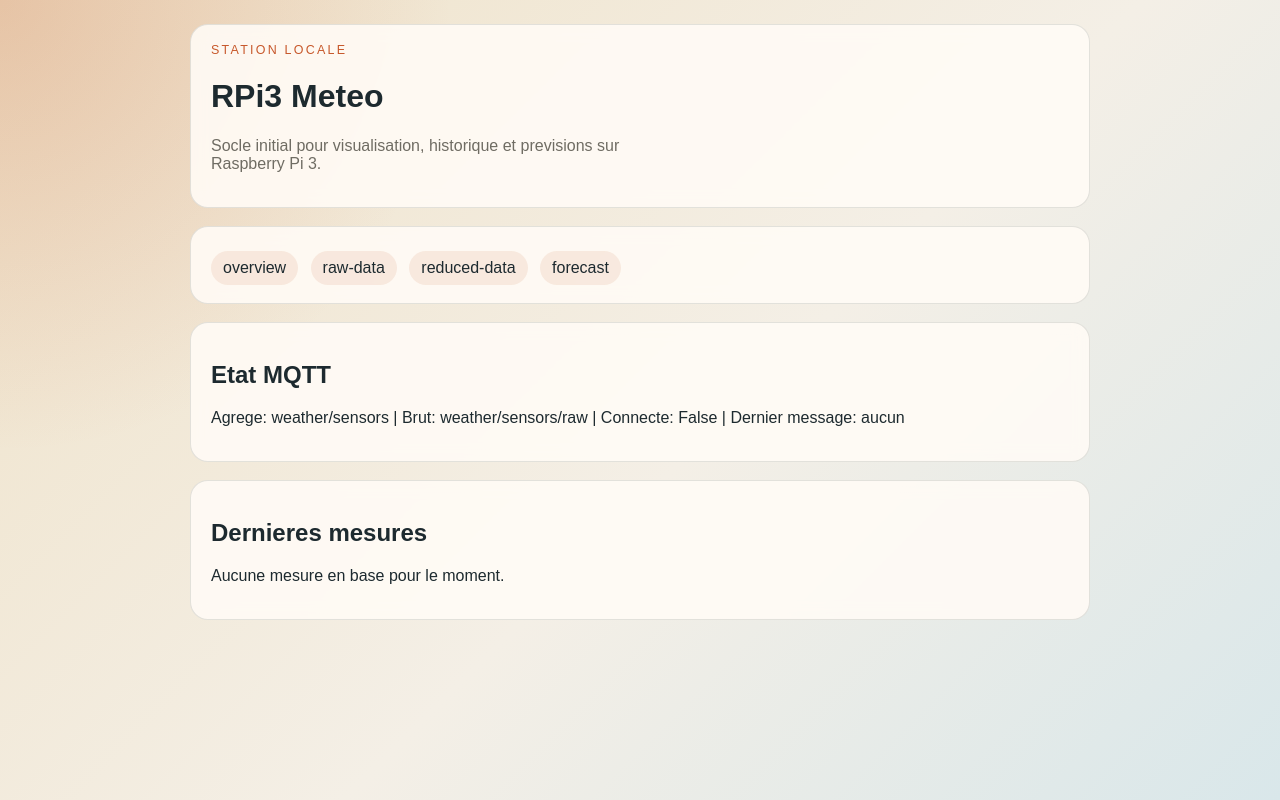
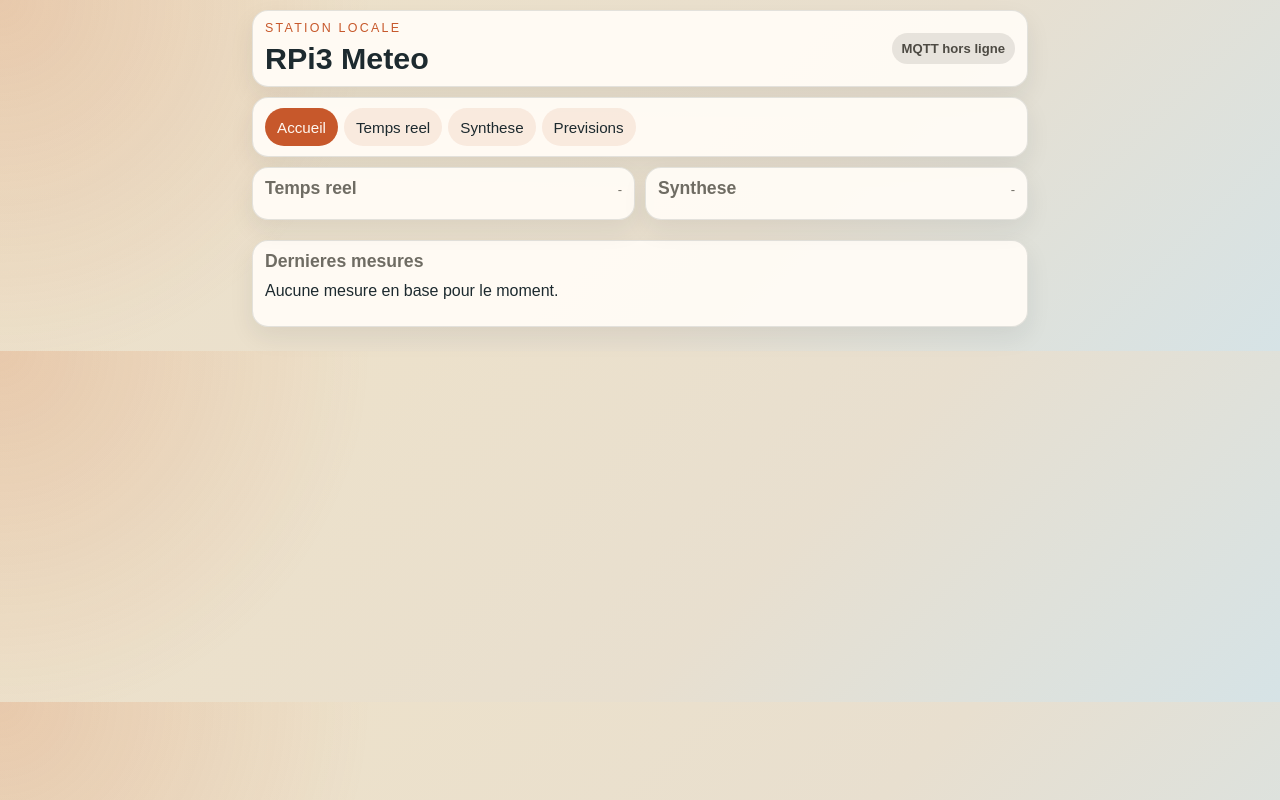
Before and after one commit to jgrelet/rpi3-meteo, a FastAPI app: page / in a window 1280 px wide. Run offline with FastAPI, Linux system fonts and the light colour scheme; data that the repository does not hold is empty.

Commit message:
design interface for 800x480 screen resolution

```diff
--- a/app/main.py
+++ b/app/main.py
@@ -1,7 +1,8 @@
 from __future__ import annotations
 
+import json
 from contextlib import asynccontextmanager
-from typing import Dict, Union
+from typing import Dict, List, Union
 
 from fastapi import FastAPI, Request
 from fastapi.responses import HTMLResponse
@@ -20,6 +21,56 @@ from app.mqtt_ingestion import MqttIngestionService
 
 templates = Jinja2Templates(directory="app/templates")
 mqtt_service = MqttIngestionService()
+PAGE_LABELS = {
+    "overview": "Accueil",
+    "raw-data": "Temps reel",
+    "reduced-data": "Synthese",
+    "forecast": "Previsions",
+}
+
+
+def nav_pages() -> List[Dict[str, str]]:
+    pages = []
+    for page in UI["pages"]:
+        pages.append(
+            {
+                "id": page,
+                "label": PAGE_LABELS.get(page, page),
+                "href": "/" if page == "overview" else "/pages/" + page,
+            }
+        )
+    return pages
+
+
+def compact_timestamp(value: str | None) -> str:
+    if not value:
+        return "-"
+    return value.replace("T", " ")[:19]
+
+
+def metric_cards_from_payload(payload_json: str | None) -> List[Dict[str, str]]:
+    if not payload_json:
+        return []
+    payload = json.loads(payload_json)
+    keys = [
+        ("temperature_c", "Temperature", "C"),
+        ("humidity_pct", "Humidite", "%"),
+        ("pressure_hpa", "Pression", "hPa"),
+        ("wind_speed_kmh", "Vent", "km/h"),
+        ("wind_dir_cardinal", "Direction", ""),
+        ("rain_mm_total", "Pluie", "mm"),
+    ]
+    cards = []
+    for key, label, unit in keys:
+        if key in payload:
+            cards.append(
+                {
+                    "label": label,
+                    "value": str(payload[key]),
+                    "unit": unit,
+                }
+            )
+    return cards
 
 
 @asynccontextmanager
@@ -39,12 +90,18 @@ async def overview(request: Request) -> HTMLResponse:
     latest_readings = fetch_latest_readings(export_mode="aggregated")
     if not latest_readings:
         latest_readings = fetch_latest_readings(export_mode="raw")
+    latest_raw = fetch_latest_messages(limit=1, export_mode="raw")
+    latest_aggregated = fetch_latest_messages(limit=1, export_mode="aggregated")
     context = {
         "request": request,
         "title": UI["title"],
         "refresh_seconds": UI["refresh_seconds"],
-        "pages": UI["pages"],
+        "pages": nav_pages(),
         "latest_readings": latest_readings,
+        "raw_cards": metric_cards_from_payload(latest_raw[0]["payload_json"]) if latest_raw else [],
+        "aggregated_cards": metric_cards_from_payload(latest_aggregated[0]["payload_json"]) if latest_aggregated else [],
+        "latest_raw_at": compact_timestamp(latest_raw[0]["recorded_at"]) if latest_raw else "-",
+        "latest_aggregated_at": compact_timestamp(latest_aggregated[0]["recorded_at"]) if latest_aggregated else "-",
         "mqtt_status": mqtt_service.status(),
     }
     return templates.TemplateResponse("overview.html", context)
@@ -69,8 +126,10 @@ async def page_placeholder(request: Request, page_name: str):
                 "request": request,
                 "title": UI["title"],
                 "refresh_seconds": UI["refresh_seconds"],
-                "pages": UI["pages"],
+                "pages": nav_pages(),
                 "messages": messages,
+                "raw_cards": metric_cards_from_payload(messages[0]["payload_json"]) if messages else [],
+                "latest_raw_at": compact_timestamp(messages[0]["recorded_at"]) if messages else "-",
             },
         )
     if page_name == "reduced-data":
@@ -81,7 +140,7 @@ async def page_placeholder(request: Request, page_name: str):
                 "request": request,
                 "title": UI["title"],
                 "refresh_seconds": UI["refresh_seconds"],
-                "pages": UI["pages"],
+                "pages": nav_pages(),
                 "stats": stats,
             },
         )
@@ -92,7 +151,7 @@ async def page_placeholder(request: Request, page_name: str):
                 "request": request,
                 "title": UI["title"],
                 "refresh_seconds": UI["refresh_seconds"],
-                "pages": UI["pages"],
+                "pages": nav_pages(),
                 "forecast_provider": APP_CONFIG["default_forecast_provider"],
                 "latitude": APP_CONFIG["latitude"],
                 "longitude": APP_CONFIG["longitude"],
--- a/app/static/app.css
+++ b/app/static/app.css
@@ -1,10 +1,11 @@
 :root {
-    --bg: #f4efe6;
-    --surface: rgba(255, 251, 245, 0.9);
+    --bg: #e8dfcf;
+    --surface: rgba(255, 251, 245, 0.96);
     --ink: #1d2a2f;
     --accent: #c7582b;
     --muted: #6f6c63;
     --line: rgba(29, 42, 47, 0.12);
+    --shadow: 0 10px 24px rgba(29, 42, 47, 0.08);
 }
 
 * {
@@ -13,28 +14,51 @@
 
 body {
     margin: 0;
-    min-height: 100vh;
     font-family: "IBM Plex Sans", sans-serif;
     color: var(--ink);
     background:
-        radial-gradient(circle at top left, rgba(199, 88, 43, 0.22), transparent 30%),
-        linear-gradient(135deg, #efe2c8 0%, var(--bg) 55%, #d9e7ea 100%);
+        radial-gradient(circle at top left, rgba(199, 88, 43, 0.18), transparent 28%),
+        linear-gradient(135deg, #efe2c8 0%, var(--bg) 60%, #d6e3e6 100%);
 }
 
 .layout {
-    padding: 24px;
+    max-width: 800px;
+    margin: 0 auto;
+    padding: 10px 12px 14px;
 }
 
-.hero,
+.topbar,
 .panel,
 .nav {
-    max-width: 900px;
-    margin: 0 auto 18px;
-    padding: 18px 20px;
+    margin: 0 0 10px;
+    padding: 10px 12px;
     border: 1px solid var(--line);
-    border-radius: 18px;
+    border-radius: 16px;
     background: var(--surface);
-    backdrop-filter: blur(8px);
+    box-shadow: var(--shadow);
+}
+
+.topbar {
+    display: flex;
+    align-items: center;
+    justify-content: space-between;
+    gap: 10px;
+}
+
+h1,
+h2,
+p {
+    margin-top: 0;
+}
+
+h1 {
+    margin-bottom: 0;
+    font-size: 1.9rem;
+}
+
+h2 {
+    margin-bottom: 0;
+    font-size: 1.1rem;
 }
 
 .eyebrow {
@@ -45,56 +69,164 @@ body {
     font-size: 0.78rem;
 }
 
-.lede {
-    color: var(--muted);
-    max-width: 50ch;
+.nav {
+    display: flex;
+    gap: 6px;
+    overflow-x: auto;
+    white-space: nowrap;
 }
 
 .nav-item {
-    display: inline-block;
-    margin: 6px 8px 0 0;
+    display: inline-flex;
+    align-items: center;
+    justify-content: center;
+    min-height: 38px;
     padding: 8px 12px;
     border-radius: 999px;
     background: rgba(199, 88, 43, 0.1);
     color: inherit;
     text-decoration: none;
+    font-size: 0.95rem;
+}
+
+.nav-item.active {
+    background: var(--accent);
+    color: #fff7f0;
+}
+
+.status-pill {
+    flex: none;
+    padding: 8px 10px;
+    border-radius: 999px;
+    font-size: 0.82rem;
+    font-weight: 700;
+}
+
+.status-pill.ok {
+    background: rgba(46, 125, 50, 0.14);
+    color: #285f2b;
+}
+
+.status-pill.off {
+    background: rgba(111, 108, 99, 0.16);
+    color: #4d4a43;
+}
+
+.card-grid {
+    display: grid;
+    grid-template-columns: repeat(2, minmax(0, 1fr));
+    gap: 10px;
+    margin-bottom: 10px;
+}
+
+.panel-head {
+    display: flex;
+    align-items: baseline;
+    justify-content: space-between;
+    gap: 10px;
+    margin-bottom: 10px;
+    color: var(--muted);
+    font-size: 0.82rem;
+}
+
+.metrics {
+    display: grid;
+    grid-template-columns: repeat(3, minmax(0, 1fr));
+    gap: 8px;
+}
+
+.metric-box {
+    padding: 10px 10px 8px;
+    border-radius: 14px;
+    background: rgba(29, 42, 47, 0.05);
+}
+
+.metric-label,
+.metric-unit {
+    display: block;
+    color: var(--muted);
+    font-size: 0.78rem;
+}
+
+.metric-box strong {
+    display: block;
+    margin: 4px 0 2px;
+    font-size: 1.35rem;
+}
+
+.table-wrap {
+    overflow: auto;
+    max-height: 255px;
 }
 
 table {
     width: 100%;
     border-collapse: collapse;
+    font-size: 0.9rem;
 }
 
 th,
 td {
-    padding: 10px 8px;
+    padding: 8px 6px;
     text-align: left;
     border-bottom: 1px solid var(--line);
+    vertical-align: top;
+}
+
+thead th {
+    position: sticky;
+    top: 0;
+    background: rgba(255, 251, 245, 0.98);
 }
 
 pre {
     overflow-x: auto;
-    padding: 14px;
+    margin: 0;
+    padding: 10px;
     border-radius: 12px;
     background: rgba(29, 42, 47, 0.06);
     white-space: pre-wrap;
     word-break: break-word;
+    font-size: 0.83rem;
+    line-height: 1.35;
 }
 
 .message-card {
-    margin-bottom: 18px;
-    padding-bottom: 18px;
+    margin-bottom: 10px;
+    padding-bottom: 10px;
     border-bottom: 1px solid var(--line);
+}
+
+.message-meta {
+    margin-bottom: 8px;
+    color: var(--muted);
+    font-size: 0.82rem;
 }
 
 @media (max-width: 768px) {
     .layout {
-        padding: 14px;
+        padding: 8px;
     }
 
-    .hero,
+    .topbar,
     .panel,
     .nav {
-        padding: 16px;
+        padding: 10px;
+    }
+
+    h1 {
+        font-size: 1.55rem;
+    }
+
+    .card-grid {
+        grid-template-columns: 1fr;
+    }
+
+    .metrics {
+        grid-template-columns: repeat(2, minmax(0, 1fr));
+    }
+
+    .table-wrap {
+        max-height: 210px;
     }
 }
--- a/app/templates/overview.html
+++ b/app/templates/overview.html
@@ -9,30 +9,62 @@
 </head>
 <body>
     <main class="layout">
-        <header class="hero">
-            <p class="eyebrow">Station locale</p>
-            <h1>{{ title }}</h1>
-            <p class="lede">Socle initial pour visualisation, historique et previsions sur Raspberry Pi 3.</p>
+        <header class="topbar">
+            <div>
+                <p class="eyebrow">Station locale</p>
+                <h1>{{ title }}</h1>
+            </div>
+            <div class="status-pill {{ 'ok' if mqtt_status.connected else 'off' }}">
+                MQTT {{ 'connecte' if mqtt_status.connected else 'hors ligne' }}
+            </div>
         </header>
 
-        <nav class="nav">
+        <nav class="nav nav-compact">
             {% for page in pages %}
-            <a class="nav-item" href="{{ '/' if page == 'overview' else '/pages/' + page }}">{{ page }}</a>
+            <a class="nav-item {{ 'active' if page.id == 'overview' else '' }}" href="{{ page.href }}">{{ page.label }}</a>
             {% endfor %}
         </nav>
 
-        <section class="panel">
-            <h2>Etat MQTT</h2>
-            <p>
-                Agrege: {{ mqtt_status.aggregated_topic }} |
-                Brut: {{ mqtt_status.raw_topic }} |
-                Connecte: {{ mqtt_status.connected }} |
-                Dernier message: {{ mqtt_status.last_message_at or "aucun" }}
-            </p>
+        <section class="card-grid">
+            <article class="panel metric-panel">
+                <div class="panel-head">
+                    <h2>Temps reel</h2>
+                    <span>{{ latest_raw_at }}</span>
+                </div>
+                <div class="metrics">
+                    {% for card in raw_cards %}
+                    <div class="metric-box">
+                        <span class="metric-label">{{ card.label }}</span>
+                        <strong>{{ card.value }}</strong>
+                        <span class="metric-unit">{{ card.unit }}</span>
+                    </div>
+                    {% endfor %}
+                </div>
+            </article>
+
+            <article class="panel metric-panel">
+                <div class="panel-head">
+                    <h2>Synthese</h2>
+                    <span>{{ latest_aggregated_at }}</span>
+                </div>
+                <div class="metrics">
+                    {% for card in aggregated_cards %}
+                    <div class="metric-box">
+                        <span class="metric-label">{{ card.label }}</span>
+                        <strong>{{ card.value }}</strong>
+                        <span class="metric-unit">{{ card.unit }}</span>
+                    </div>
+                    {% endfor %}
+                </div>
+            </article>
         </section>
 
         <section class="panel">
-            <h2>Dernieres mesures</h2>
+            <div class="panel-head">
+                <h2>Dernieres mesures</h2>
+                <span>{{ compact_timestamp if false else '' }}</span>
+            </div>
+            <div class="table-wrap">
             {% if latest_readings %}
             <table>
                 <thead>
@@ -57,6 +89,7 @@
             {% else %}
             <p>Aucune mesure en base pour le moment.</p>
             {% endif %}
+            </div>
         </section>
     </main>
 </body>
```
Also changed, not shown: app/templates/forecast.html (+13 -3 lines), app/templates/raw_data.html (+29 -4 lines), app/templates/reduced_data.html (+15 -3 lines).
